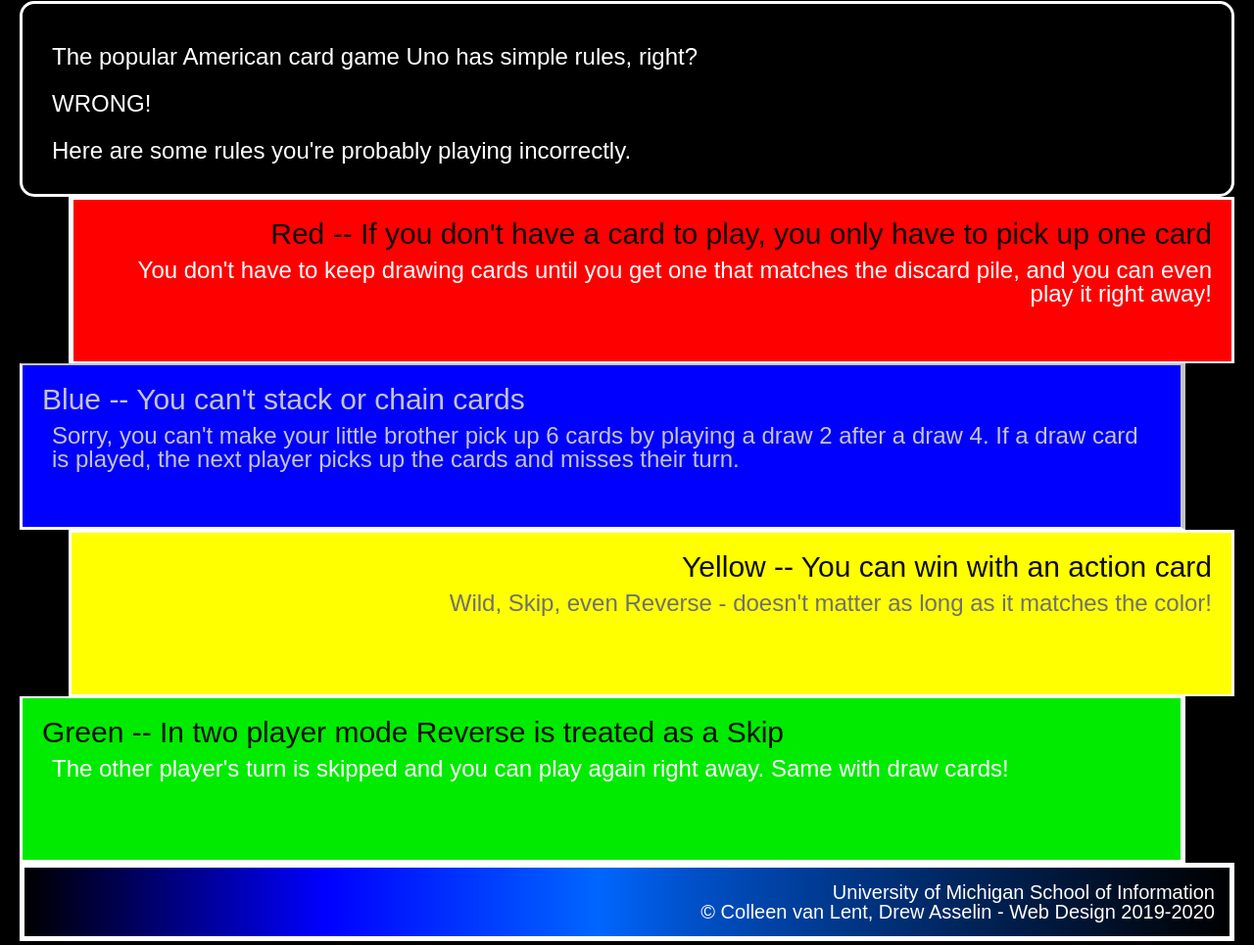
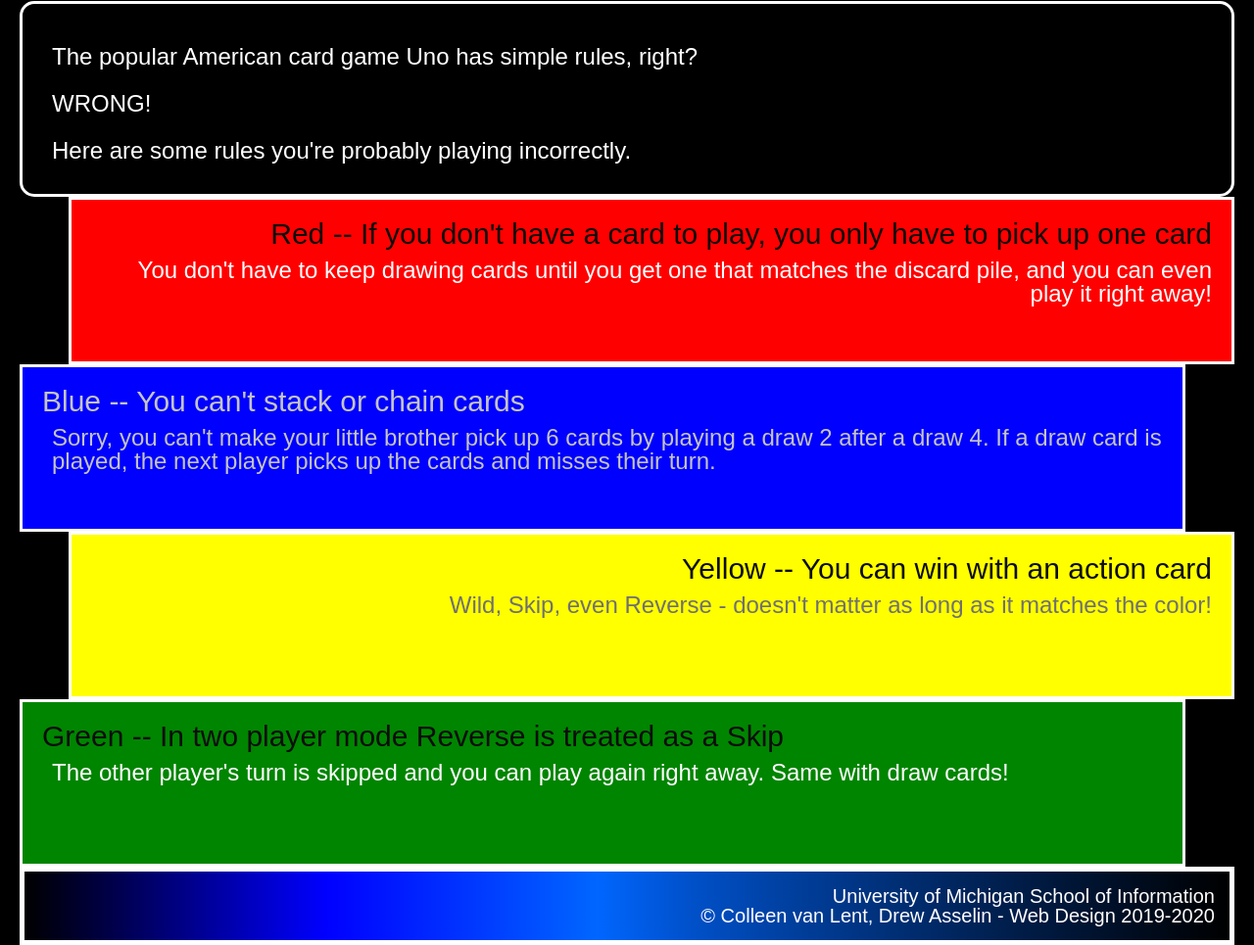
Before and after one commit to lopezisa/hw2-f24, a plain HTML site: page index.html in a window 1280 px wide. Shown: the part 327-1292 px from the top of the page at 98% size. Drawn offline with Linux system fonts and the light colour scheme.

Commit message:
Add files via upload

```diff
--- a/css/style.css
+++ b/css/style.css
@@ -37,15 +37,13 @@ div {
     background-color: #FF0000;
     text-align: right;
     margin-left: 50px;
-    border-bottom: solid 2px;
-    border-left: solid 5px;
+    border: 0 0 2px 5px;
 }
 .blue {
     background-color: #0000FF;
     text-align: left;
     margin-right: 50px;
-    border-right: solid 5px;
-    border-top: solid 2px;
+    border: 2px 5px 0 0;
     color: #C4C4C4;
 }
 .blue p, .blue h2 {
@@ -55,17 +53,16 @@ div {
     background-color: #FFFF00;
     text-align: right;
     margin-left: 50px;
-    border-bottom: solid 2px;
+    border: 0 0 2px 5px;
 }
 .yellow p {
     color: #707070;
 }
 .green {
-    background-color: #00EB00;
+    background-color: #008500;
     text-align: left;
     margin-right: 50px;
-    border-right: solid 5px;
-    border-top: solid 2px;
+    border: 2px 5px 0 0;
 }
 footer {
     background: linear-gradient(to right, #000000, #0000ff 25%, #0066ff, 70%, #000000);
```
